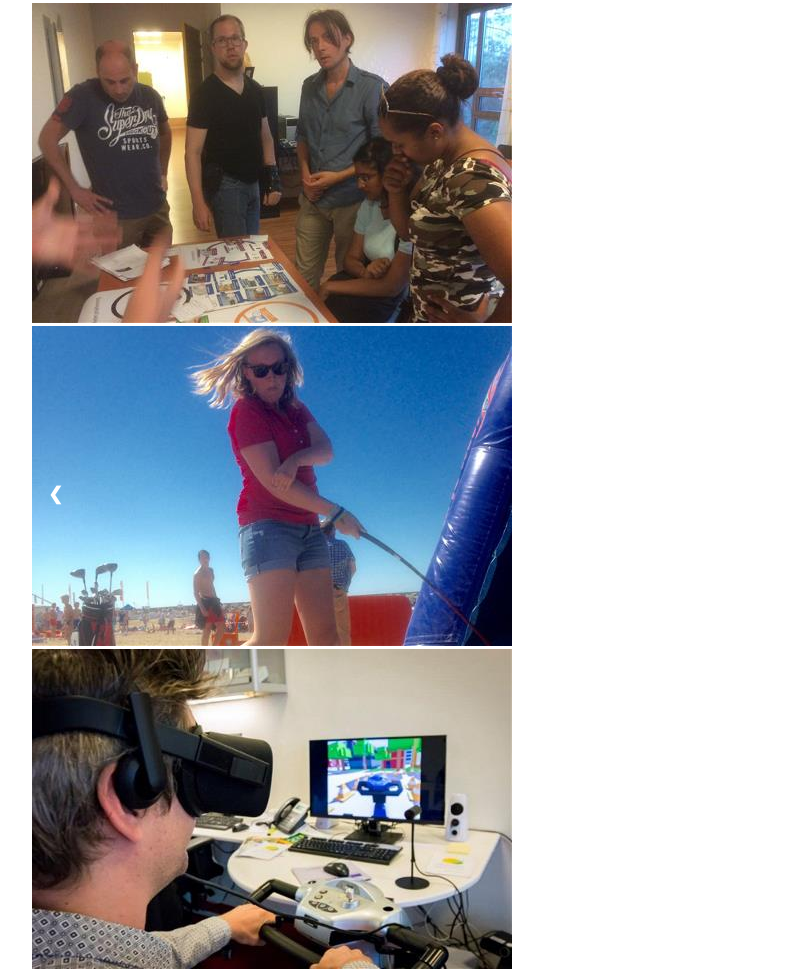
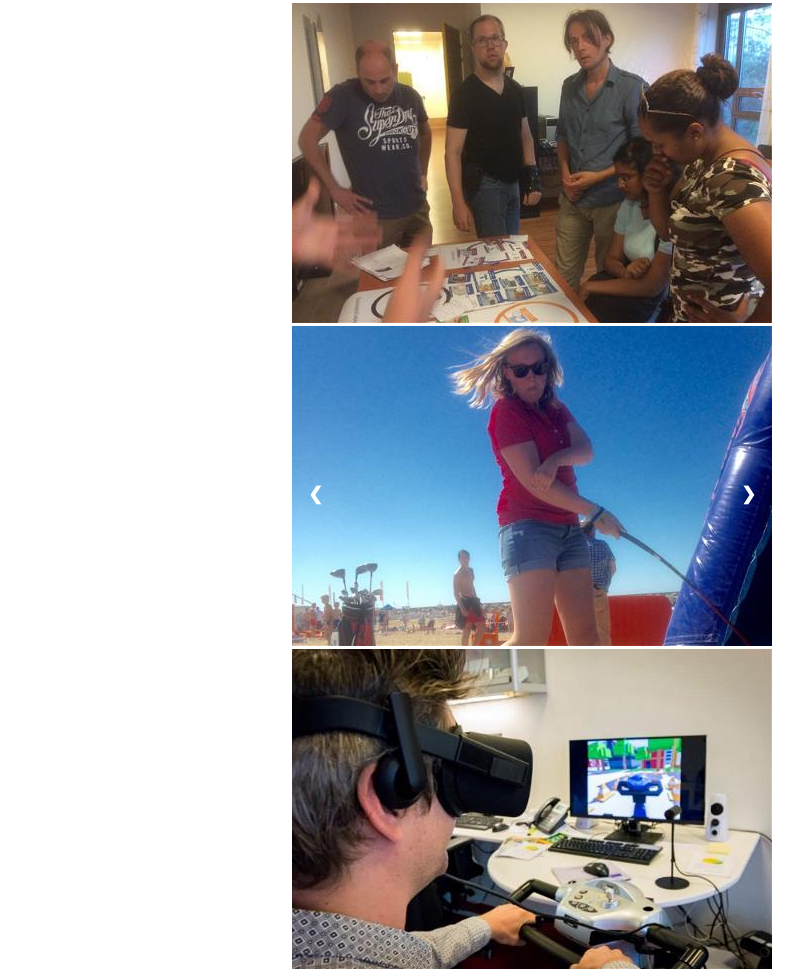
Before and after one commit to TheHagueUniversity/1819-cmd-b-pr-centre-of-expertise-DeyonHira, a plain HTML site: page index.html in a window 1280 px wide. Shown: the part 158-1130 px from the top of the page, without its empty margins (108-911 px from the left). Drawn offline with Linux system fonts and the light colour scheme.

Commit message:
Versie 2

```diff
--- a/index.html
+++ b/index.html
@@ -8,9 +8,10 @@
     <script>
 
 var slideIndex = [1,1];
-var slideId = ["mySlides1", "mySlides2"]
+var slideId = ["mySlides1", "mySlides2,"mySlides3"]
 showSlides(1, 0);
 showSlides(1, 1);
+ showSlides(0,1);
 
 function plusSlides(n, no) {
   showSlides(slideIndex[no] += n, no);
@@ -52,11 +53,11 @@ function showSlides(n, no) {
     <img src="img/slider3.jpg">
   </div>
 
-  <div class="mySlides1">
+  <div class="mySlides2">
     <img src="img/slider2.jpg">
   </div>
 
-  <div class="mySlides1">
+  <div class="mySlides3">
     <img src="img/slider1.jpg">
   </div>
 
--- a/style.css
+++ b/style.css
@@ -58,8 +58,10 @@ li a:hover:not(.active) {
 
 /* Slideshow container */
 .slideshow-container {
-  max-width: 1000px;
+  max-width: 480px;
   position: relative;
+margin-left: 50%;
+    margin-right: 50%;
   margin: auto;
 }
 
```
